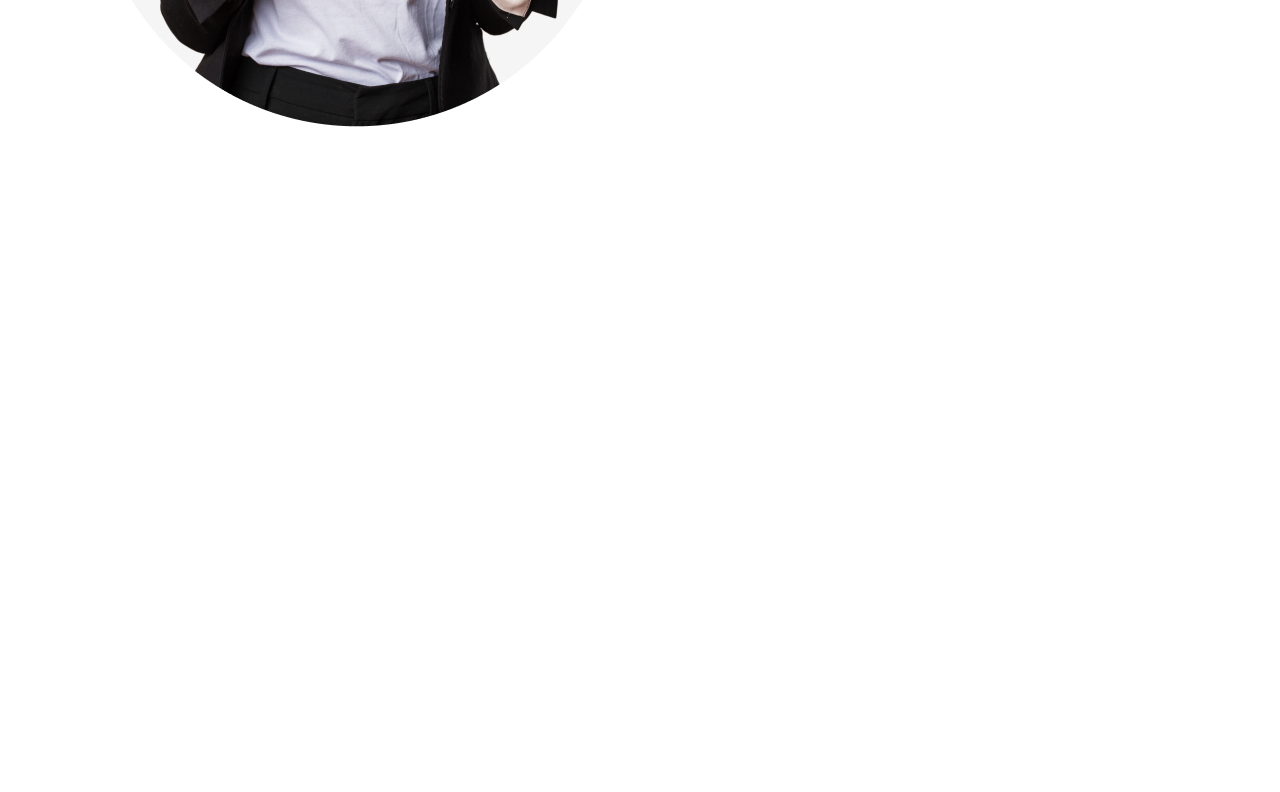
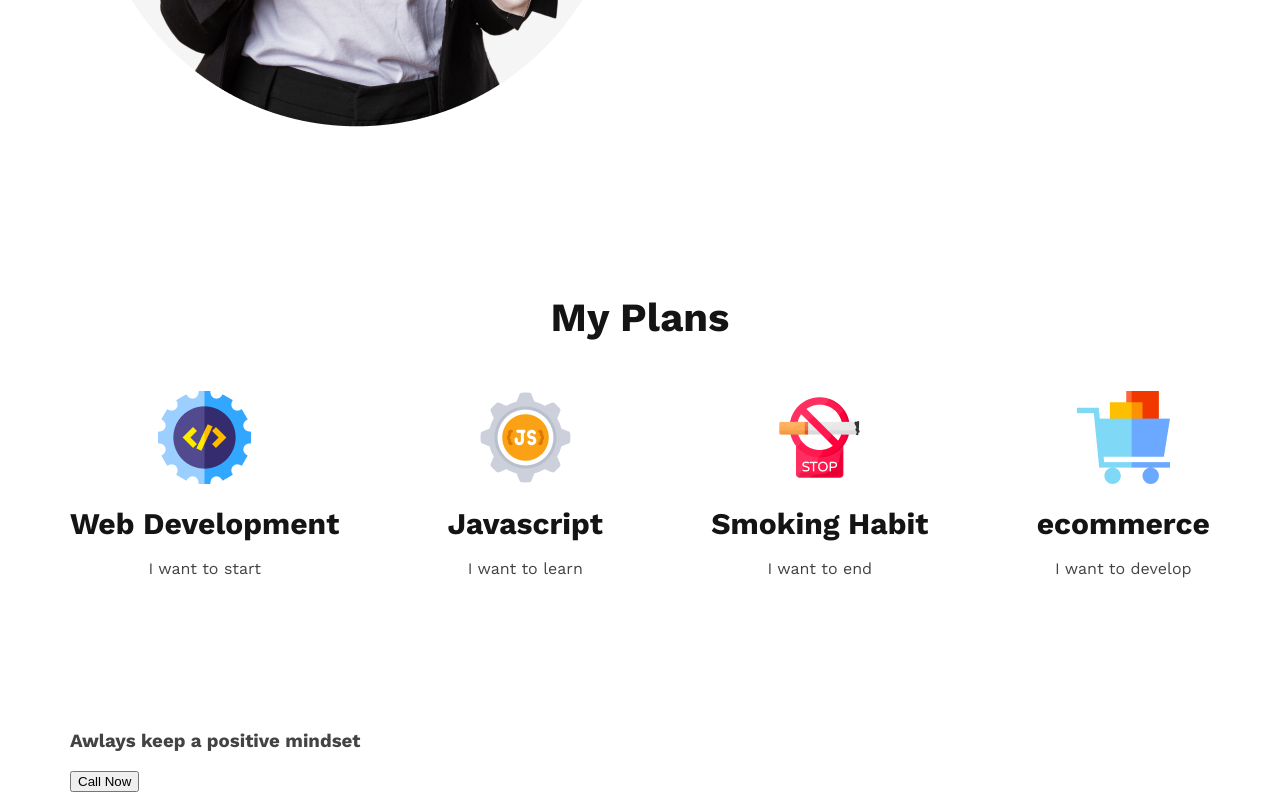
Before and after one commit to Shohanojjaman/new-year-project, a plain HTML site: page index.html in a window 1280 px wide. Shown: the part 1527-2319 px from the top of the page. Before the commit the page ends 1788 px from the top, so only its background shows below. Drawn offline with nearby package versions, Linux system fonts and the light colour scheme.

Commit message:
Completed My Plan section.

```diff
--- a/css/style.css
+++ b/css/style.css
@@ -117,3 +117,34 @@ section#my-failure {
     line-height: 26px;
 
 }
+
+/* ==============
+My Plan Section
+================= */
+section#my-plan {
+    padding-bottom: 130px;
+}
+
+section#my-plan h2 {
+    text-align: center;
+    font-size: 40px;
+    color: #151414;
+    margin-bottom: 50px;
+}
+
+.plans {
+    display: flex;
+    justify-content: space-between;
+    text-align: center;
+}
+
+.plan-item h4 {
+    font-size: 30px;
+    color: #151414;
+    margin-top: 18px;
+    margin-bottom: 16px;
+}
+
+.plan-item p {
+    margin: 0;
+}
--- a/index.html
+++ b/index.html
@@ -48,6 +48,35 @@
                 </ul>
             </div>
         </section>
+        <section id="my-plan">
+            <h2>My Plans</h2>
+            <div class="plans">
+                <div class="plan-item">
+                    <img src="assets/image/icons/web.png" alt="Web development icon">
+                    <h4>Web Development</h4>
+                    <p>I want to start</p>
+                </div>
+                <div class="plan-item">
+                    <img src="assets/image/icons/js.png" alt="JavaScript icon">
+                    <h4>Javascript</h4>
+                    <p>I want to learn</p>
+                </div>
+                <div class="plan-item">
+                    <img src="assets/image/icons/smoke.png" alt="Stop smoking icon">
+                    <h4>Smoking Habit</h4>
+                    <p>I want to end</p>
+                </div>
+                <div class="plan-item">
+                    <img src="assets/image/icons/ecom.png" alt="Ecommerce icon">
+                    <h4>ecommerce</h4>
+                    <p>I want to develop</p>
+                </div>
+            </div>
+        </section>
+        <section id="bottom-bannar">
+            <h3>Awlays keep a positive mindset</h3>
+            <button>Call Now</button>
+        </section>
     </main>
     <footer>
 
```
